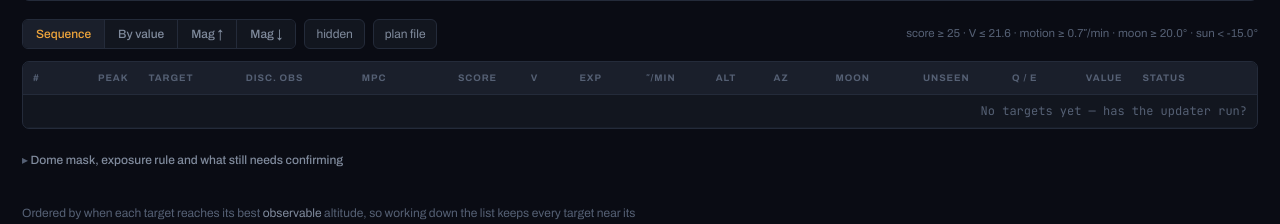
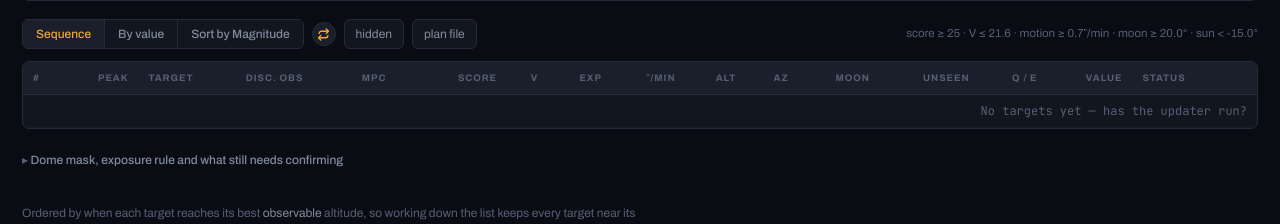
Before and after one commit to devanshi-s04/whichNEO, a Flask app: page /?sort=chronological in a window 1280 px wide. Shown: the part 680-904 px from the top of the page. Run offline with Flask 3, Linux system fonts and the light colour scheme; data that the repository does not hold is empty.

Commit message:
Combine magnitude sort tabs into one toggle with a flip-direction button
Sort by Magnitude now activates/deactivates with one click, and shows a
small circular button to flip between brightest-first and faintest-first
once active. The sort links are handled client-side via /rows so toggling
only refetches the table partial instead of doing a full page navigation,
which was slow and reset scroll position.

Co-Authored-By: Claude Sonnet 5 <noreply@anthropic.com>
Claude-Session: https://claude.ai/code/session_01PWbSPWtfDDWiS7FLePc6T7

```diff
--- a/static/style.css
+++ b/static/style.css
@@ -236,6 +236,14 @@ body {
 }
 .chip:hover { color: var(--ink); border-color: var(--faint); }
 .chip.on { color: var(--amber); border-color: rgba(240,166,60,.4); }
+.magdir-btn {
+  display: inline-flex; align-items: center; justify-content: center;
+  width: 24px; height: 24px; border-radius: 50%;
+  border: 1px solid var(--line); background: var(--raised); color: var(--amber);
+  text-decoration: none; transition: transform .15s ease;
+}
+.magdir-btn:hover { border-color: rgba(240,166,60,.4); }
+.magdir-btn.flip { transform: rotate(180deg); }
 .rules { margin-left: auto; font-size: 11.5px; color: var(--faint); }
 .rules code { font-family: var(--mono); color: var(--muted); }
 
--- a/templates/index.html
+++ b/templates/index.html
@@ -127,11 +127,24 @@
 
 <div class="bar-row">
   <div class="seg">
-    <a href="{{ url_for('index', sort='chronological') }}" class="{{ 'on' if mode == 'chronological' }}">Sequence</a>
-    <a href="{{ url_for('index', sort='score') }}" class="{{ 'on' if mode == 'score' }}">By value</a>
-    <a href="{{ url_for('index', sort='mag_asc') }}" class="{{ 'on' if mode == 'mag_asc' }}">Mag &uarr;</a>
-    <a href="{{ url_for('index', sort='mag_desc') }}" class="{{ 'on' if mode == 'mag_desc' }}">Mag &darr;</a>
+    <a href="{{ url_for('index', sort='chronological') }}" data-sort="chronological"
+       class="{{ 'on' if mode == 'chronological' }}">Sequence</a>
+    <a href="{{ url_for('index', sort='score') }}" data-sort="score"
+       class="{{ 'on' if mode == 'score' }}">By value</a>
+    {% set mag_active = mode in ('mag_asc', 'mag_desc') %}
+    <a href="{{ url_for('index', sort='chronological' if mag_active else 'mag_asc') }}"
+       id="magToggle" class="{{ 'on' if mag_active }}">Sort by Magnitude</a>
   </div>
+  <a href="{{ url_for('index', sort='mag_desc' if mode == 'mag_asc' else 'mag_asc') }}"
+     id="magDir" class="magdir-btn{{ ' flip' if mode == 'mag_desc' }}" title="Flip sort direction"
+     {{ 'hidden' if not mag_active }}>
+    <svg width="13" height="13" viewBox="0 0 24 24" fill="none" stroke="currentColor" stroke-width="2.6"
+      stroke-linecap="round" stroke-linejoin="round">
+      <path d="M17 2l4 4-4 4"/><path d="M21 6H8a4 4 0 0 0-4 4"/>
+      <path d="M7 22l-4-4 4-4"/><path d="M3 18h13a4 4 0 0 0 4-4"/>
+    </svg>
+  </a>
+  <span id="magLabel" class="dim" {{ 'hidden' if not mag_active }}>{{ 'brightest first' if mode == 'mag_asc' else 'faintest first' }}</span>
   <a class="chip {{ 'on' if show_hidden }}" href="{{ url_for('index', sort=mode, hidden=1) }}">hidden</a>
   <a class="chip" href="{{ url_for('plan_text') }}">plan file</a>
   <span class="rules">
@@ -232,7 +245,44 @@ function applyOpenPlans() {
   });
 }
 
+// Sort-bar links carry the new mode in their own href's ?sort=, so clicking
+// them can be handled without a full page reload -- just refetch /rows.
+// A full navigation here would re-render the whole page (night strip, upcoming
+// cards, everything) for a change that only affects table order, which is
+// both slow and resets scroll position, making the page visibly jump.
+function updateSortBar(mode) {
+  document.querySelectorAll('.seg a[data-sort]').forEach(a => {
+    a.classList.toggle('on', a.dataset.sort === mode);
+  });
+  const magActive = mode === 'mag_asc' || mode === 'mag_desc';
+  const magToggle = document.getElementById('magToggle');
+  const magDir = document.getElementById('magDir');
+  const magLabel = document.getElementById('magLabel');
+  magToggle.classList.toggle('on', magActive);
+  magDir.hidden = !magActive;
+  magLabel.hidden = !magActive;
+  if (magActive) {
+    magDir.classList.toggle('flip', mode === 'mag_desc');
+    magLabel.textContent = mode === 'mag_asc' ? 'brightest first' : 'faintest first';
+  }
+  const withSort = s => { const p = new URLSearchParams(params); p.set('sort', s); return '?' + p; };
+  document.querySelector('.seg a[data-sort="chronological"]').href = withSort('chronological');
+  document.querySelector('.seg a[data-sort="score"]').href = withSort('score');
+  magToggle.href = withSort(magActive ? 'chronological' : 'mag_asc');
+  magDir.href = withSort(mode === 'mag_asc' ? 'mag_desc' : 'mag_asc');
+}
+
 document.addEventListener('click', ev => {
+  const sortLink = ev.target.closest('.seg a[data-sort], #magToggle, #magDir');
+  if (sortLink) {
+    ev.preventDefault();
+    const newSort = new URL(sortLink.href, location.href).searchParams.get('sort');
+    params.set('sort', newSort);
+    history.replaceState(null, '', location.pathname + '?' + params);
+    updateSortBar(newSort);
+    refresh();
+    return;
+  }
   const t = ev.target.closest('[data-plan]');
   if (t) {
     const d = t.dataset.plan;
```
